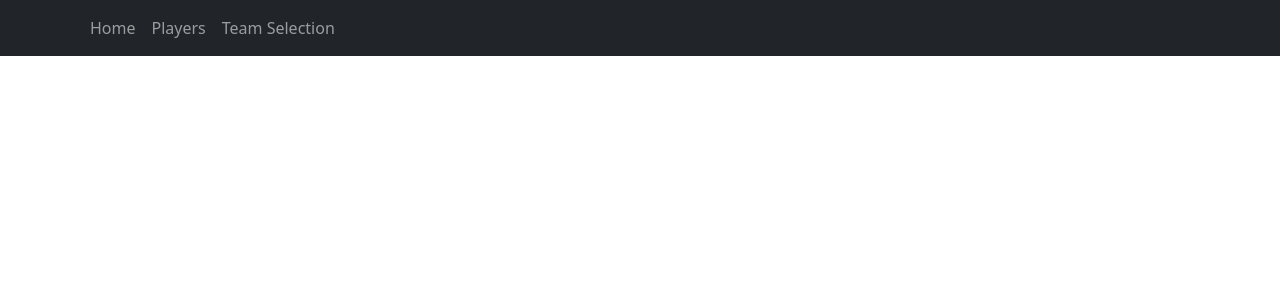
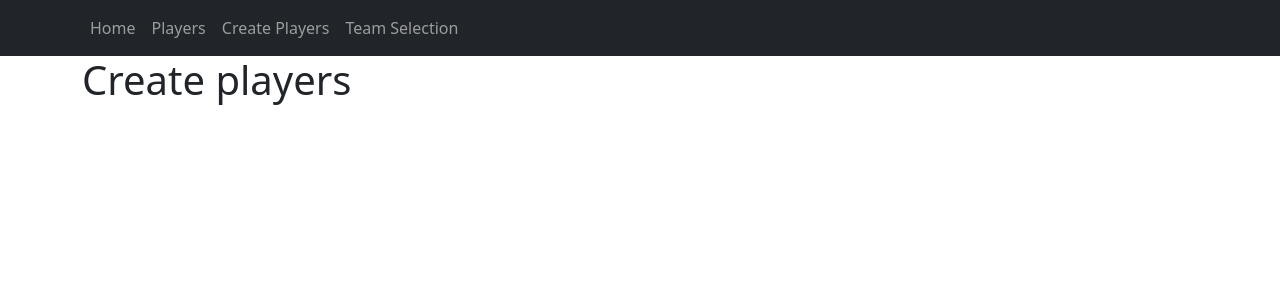
Before and after one commit to olavhl/liverpoolweb, a React (Create React App) app: page /createplayers in a window 1280 px wide. Shown: the top 300 px of the page. Built offline with nearby package versions, Linux system fonts and the light colour scheme.

Commit message:
Added a new page to Create new players

```diff
--- a/src/components/shared/MainNavigation.tsx
+++ b/src/components/shared/MainNavigation.tsx
@@ -13,6 +13,9 @@ const MainNavigation: FC = () => {
           <Nav.Link as={Link} to="/players">
             Players
           </Nav.Link>
+          <Nav.Link as={Link} to="/createplayers">
+            Create Players
+          </Nav.Link>
           <Nav.Link as={Link} to="/teamselection">
             Team Selection
           </Nav.Link>
--- /dev/null
+++ b/src/pages/CreatePlayerPage.tsx
@@ -0,0 +1,11 @@
+import React from "react";
+
+const CreatePlayerPage = () => {
+  return (
+    <div>
+      <h1>Create players</h1>
+    </div>
+  );
+};
+
+export default CreatePlayerPage;
--- a/src/routing/Routing.tsx
+++ b/src/routing/Routing.tsx
@@ -2,6 +2,7 @@ import { FC } from "react";
 import { Container } from "react-bootstrap";
 import { BrowserRouter, Route, Routes } from "react-router-dom";
 import MainNavigation from "../components/shared/MainNavigation";
+import CreatePlayerPage from "../pages/CreatePlayerPage";
 import Home from "../pages/HomePage";
 import PlayersPage from "../pages/PlayersPage";
 import TeamSelectionPage from "../pages/TeamSelectionPage";
@@ -14,6 +15,7 @@ const Routing: FC = () => {
         <Routes>
           <Route path="/" element={<Home />} />
           <Route path="/players" element={<PlayersPage />} />
+          <Route path="/createplayers" element={<CreatePlayerPage />} />
           <Route path="/teamselection" element={<TeamSelectionPage />} />
         </Routes>
       </Container>
```
